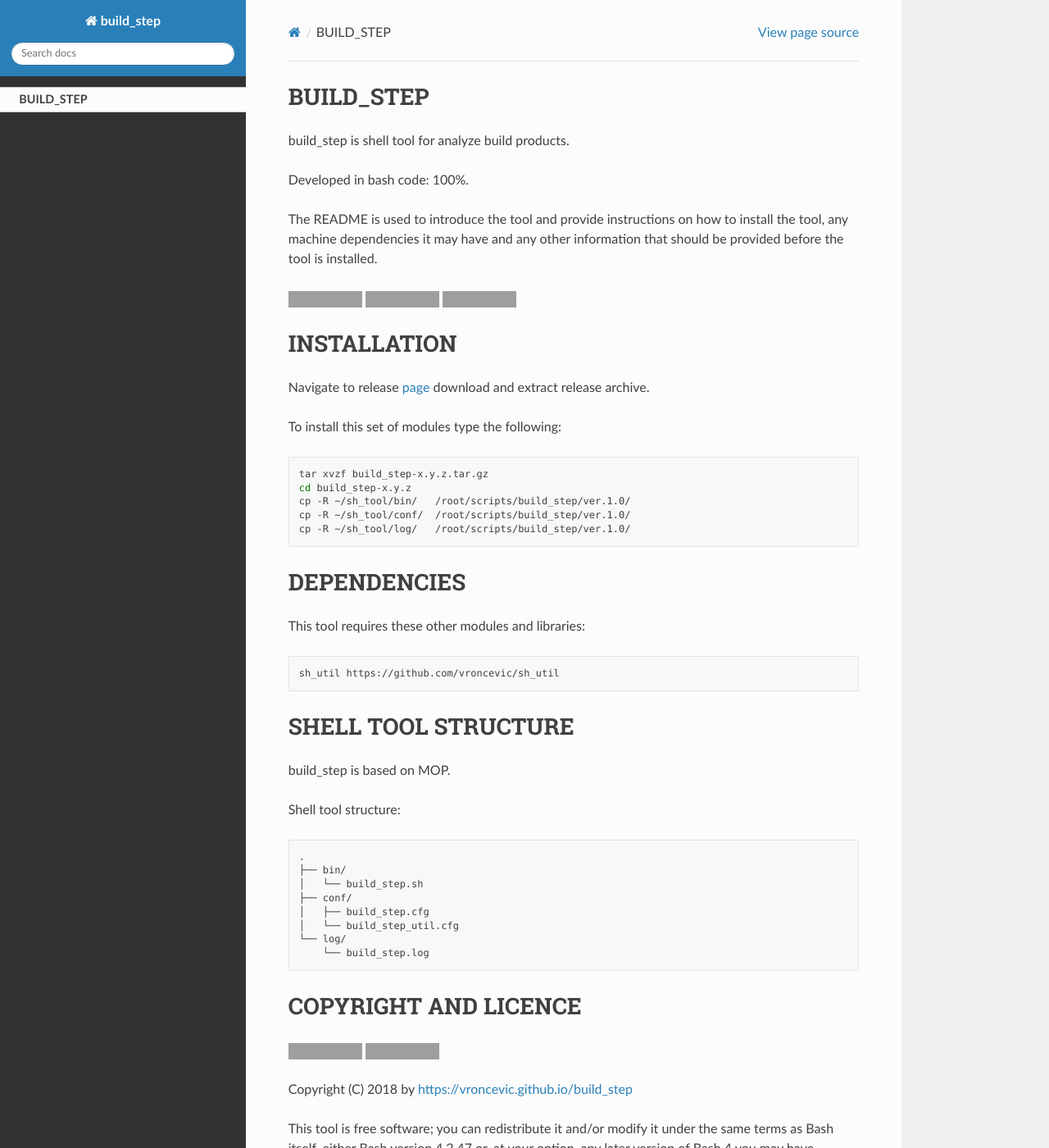
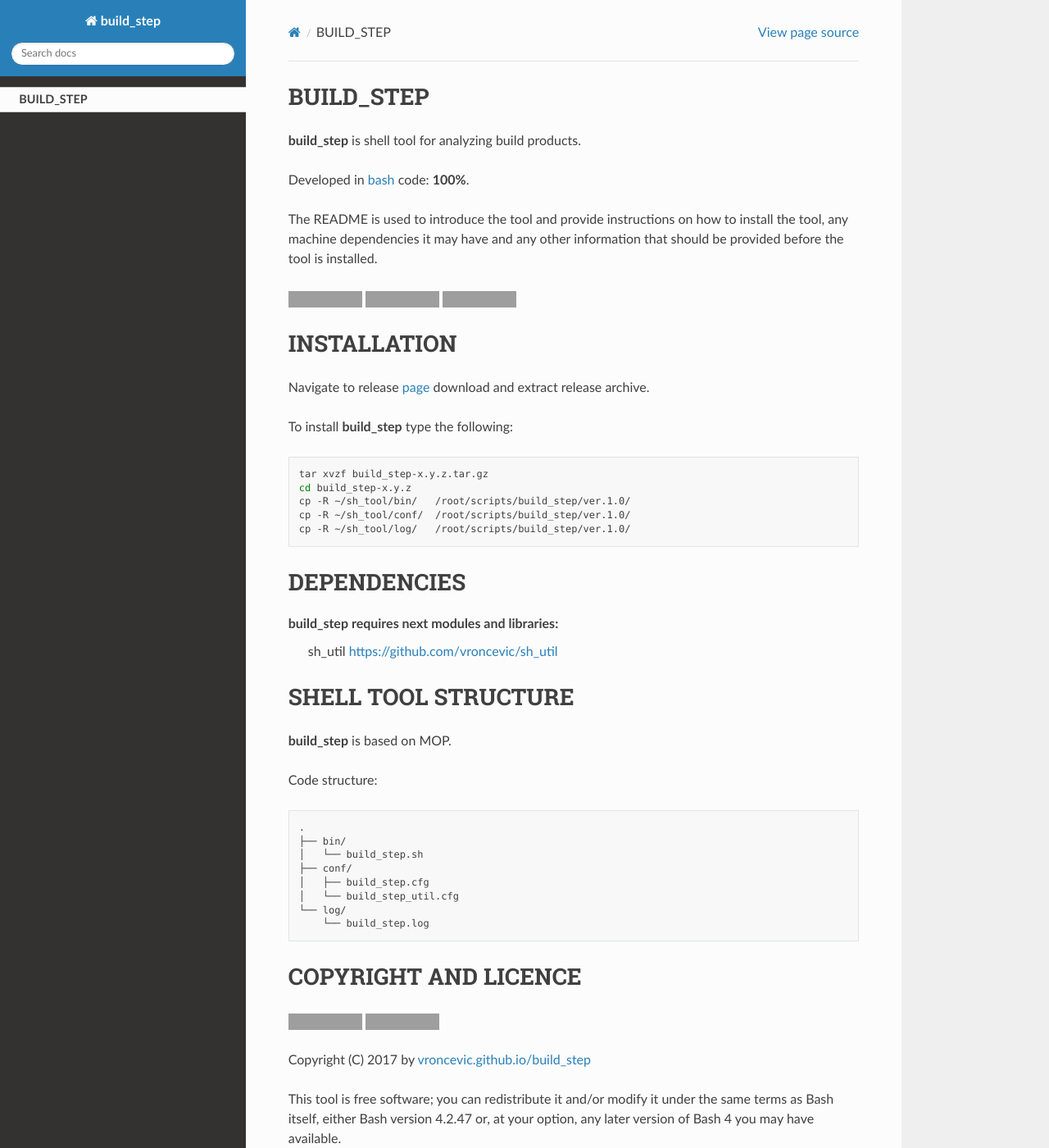
Before and after one commit to vroncevic/build_step, a Sphinx documentation site: the page built from docs/source/index.rst, in a window 1280 px wide and 1400 px high. Shown: the whole window at 82% size. Built offline with Sphinx 7.4.7 and the Read the Docs theme 2.0.0, drawn with Linux system fonts in a browser that asks for light colours; grey boxes are pictures that could not be loaded.

Commit message:
[build_step] Updated Docerfile, docs

```diff
--- a/docs/source/index.rst
+++ b/docs/source/index.rst
@@ -6,10 +6,9 @@ BUILD_STEP
 
  self
 
+**build_step** is shell tool for analyzing build products.
 
-build_step is shell tool for analyze build products.
-
-Developed in bash code: 100%.
+Developed in `bash <https://en.wikipedia.org/wiki/Bash_(Unix_shell)>`_ code: **100%**.
 
 The README is used to introduce the tool and provide instructions on
 how to install the tool, any machine dependencies it may have and any
@@ -32,7 +31,7 @@ Navigate to release `page`_ download and extract release archive.
 
 .. _page: https://github.com/vroncevic/build_step/releases
 
-To install this set of modules type the following:
+To install **build_step** type the following:
 
 .. code-block:: bash
 
@@ -44,17 +43,16 @@ To install this set of modules type the following:
 
 DEPENDENCIES
 -------------
-This tool requires these other modules and libraries:
 
-.. code-block:: bash
-
-   sh_util https://github.com/vroncevic/sh_util
+**build_step** requires next modules and libraries:
+    sh_util `https://github.com/vroncevic/sh_util <https://github.com/vroncevic/sh_util>`_
 
 SHELL TOOL STRUCTURE
 ---------------------
-build_step is based on MOP.
 
-Shell tool structure:
+**build_step** is based on MOP.
+
+Code structure:
 
 .. code-block:: bash
 
@@ -78,7 +76,7 @@ COPYRIGHT AND LICENCE
 .. |License: Apache 2.0| image:: https://img.shields.io/badge/License-Apache%202.0-blue.svg
    :target: https://opensource.org/licenses/Apache-2.0
 
-Copyright (C) 2018 by https://vroncevic.github.io/build_step
+Copyright (C) 2017 by `vroncevic.github.io/build_step <https://vroncevic.github.io/build_step>`_
 
 This tool is free software; you can redistribute it and/or modify it
 under the same terms as Bash itself, either Bash version 4.2.47 or,
```
Also changed, not shown: README.md (+17 -17 lines), 6 other files.
